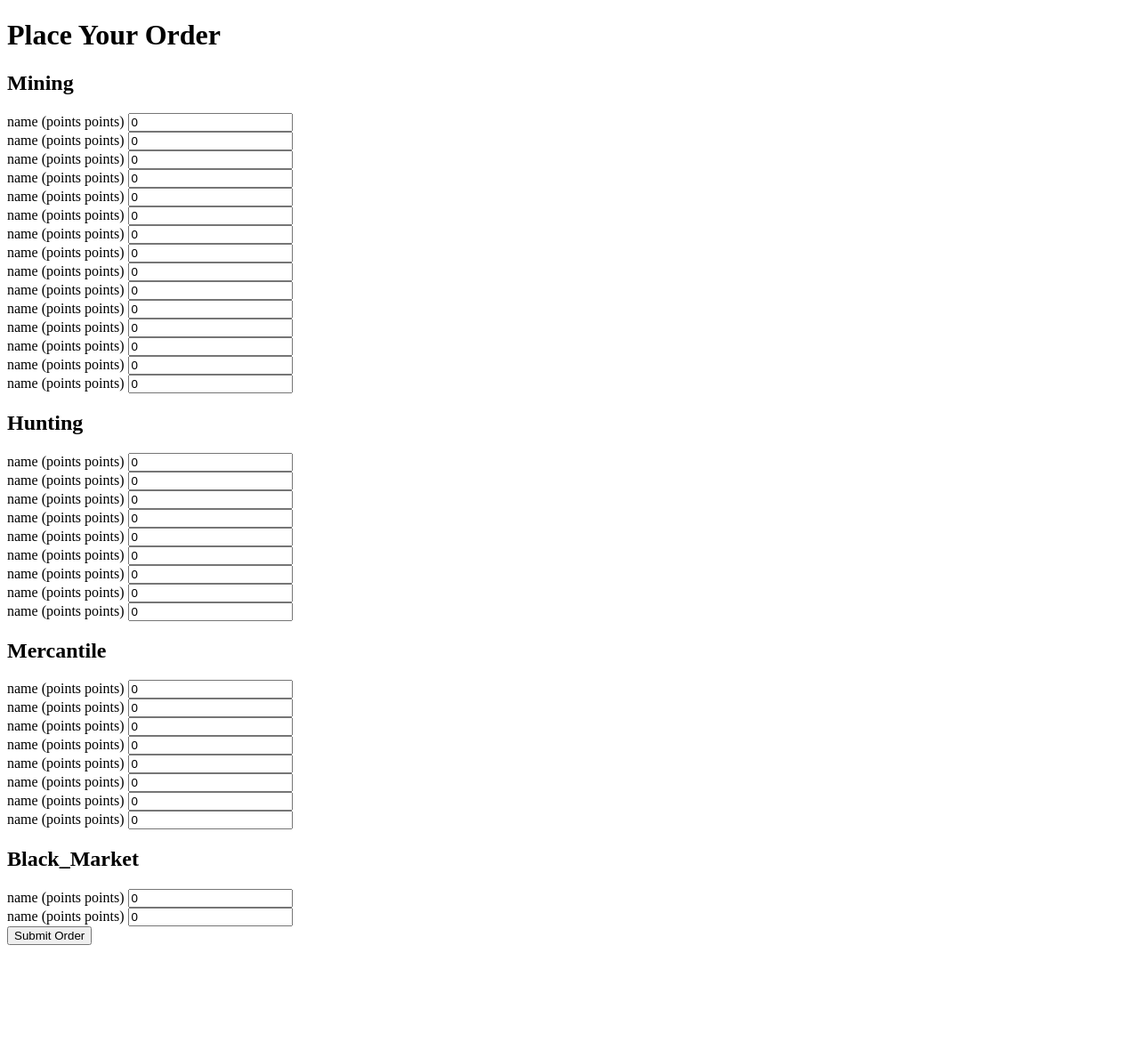
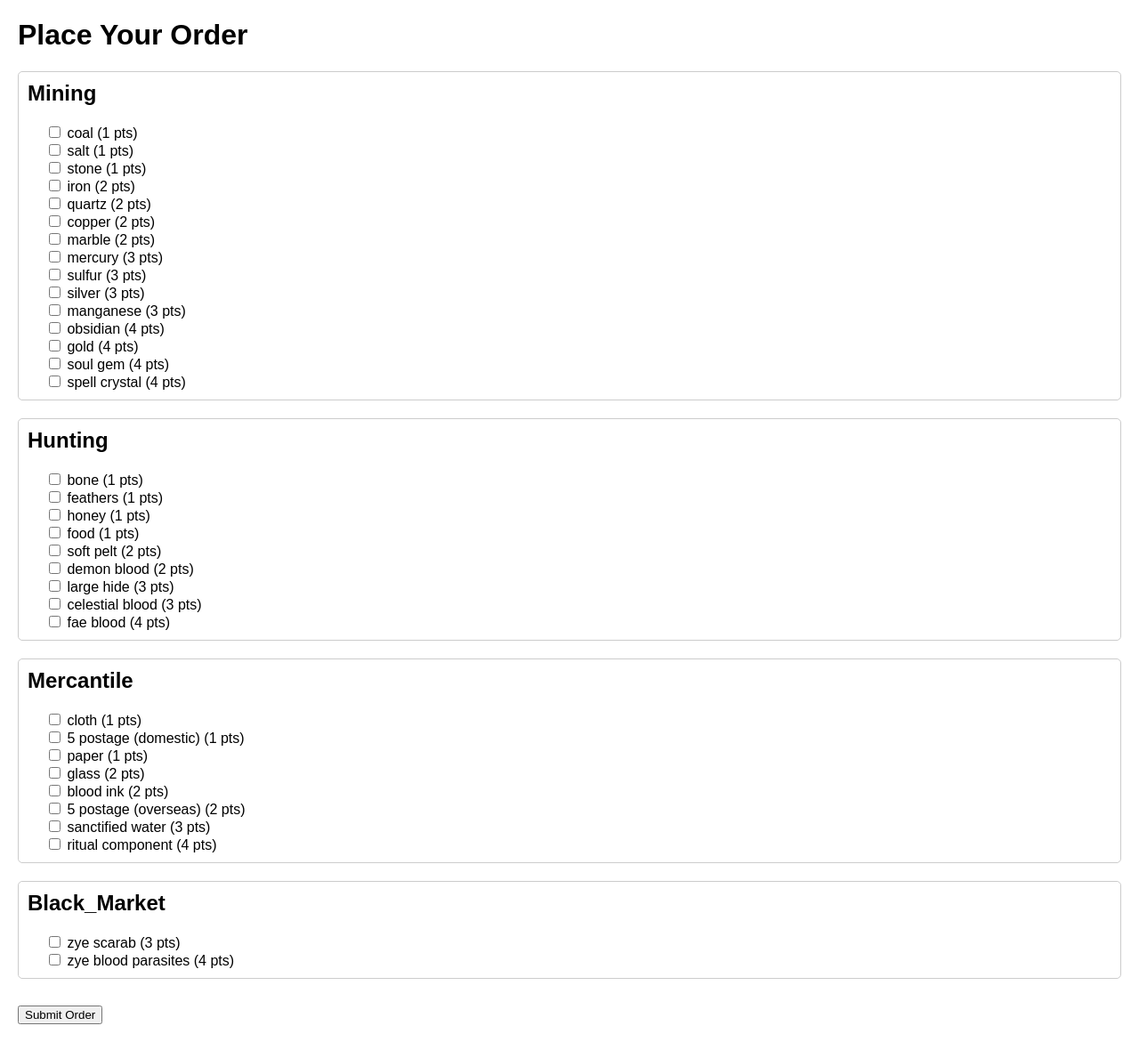
Before and after one commit to NMiraglia05/pursersbanksite, a Flask app: page /order in a window 1280 px wide. Shown: the whole page at 89% size. Before the commit the page ends 1062 px from the top, so only its background shows below. Run offline with Flask 3, Linux system fonts and the light colour scheme.

Commit message:
Refactor order form layout and styling

```diff
--- a/templates/order.html
+++ b/templates/order.html
@@ -1,17 +1,31 @@
 <!DOCTYPE html>
-<html>
+<html lang="en">
 <head>
-    <title>Place Order</title>
+    <meta charset="UTF-8">
+    <title>Purser's Bank - Order</title>
+    <style>
+        body { font-family: Arial, sans-serif; margin: 20px; }
+        .category { border: 1px solid #ccc; padding: 10px; margin-bottom: 20px; border-radius: 5px; }
+        .category h2 { margin-top: 0; }
+        .item { margin-left: 20px; }
+        button { margin-top: 10px; }
+    </style>
 </head>
 <body>
     <h1>Place Your Order</h1>
     <form method="POST">
-        {% for category, items in categories.items() %}
-            <h2>{{ category.title() }}</h2>
-            {% for item, points in items %}
-                <label>{{ item }} ({{ points }} points)</label>
-                <input type="number" name="{{ item }}" min="0" value="0"><br>
+        {% for cat, items in categories.items() %}
+        <div class="category">
+            <h2>{{ cat.title() }}</h2>
+            {% for item in items %}
+            <div class="item">
+                <label>
+                    <input type="checkbox" name="{{ item.name }}">
+                    {{ item.name }} ({{ item.points }} pts)
+                </label>
+            </div>
             {% endfor %}
+        </div>
         {% endfor %}
         <button type="submit">Submit Order</button>
     </form>
```
